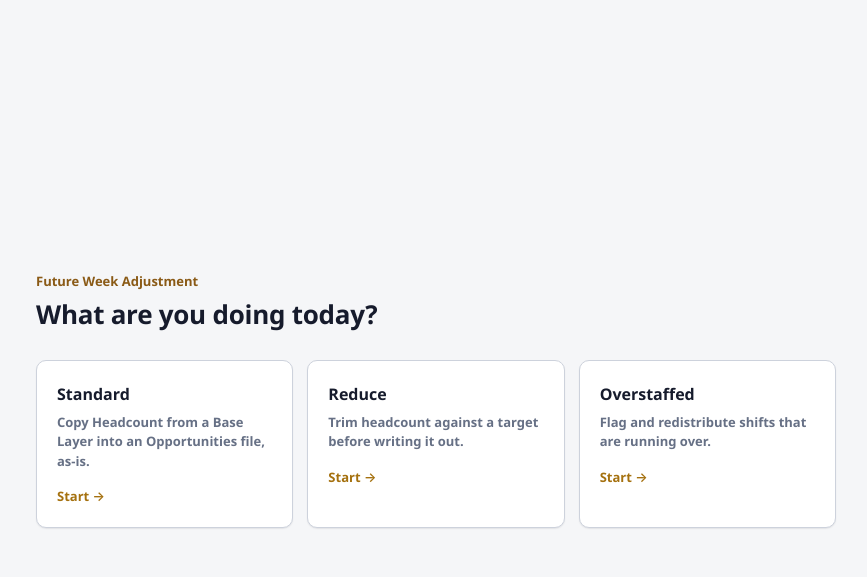
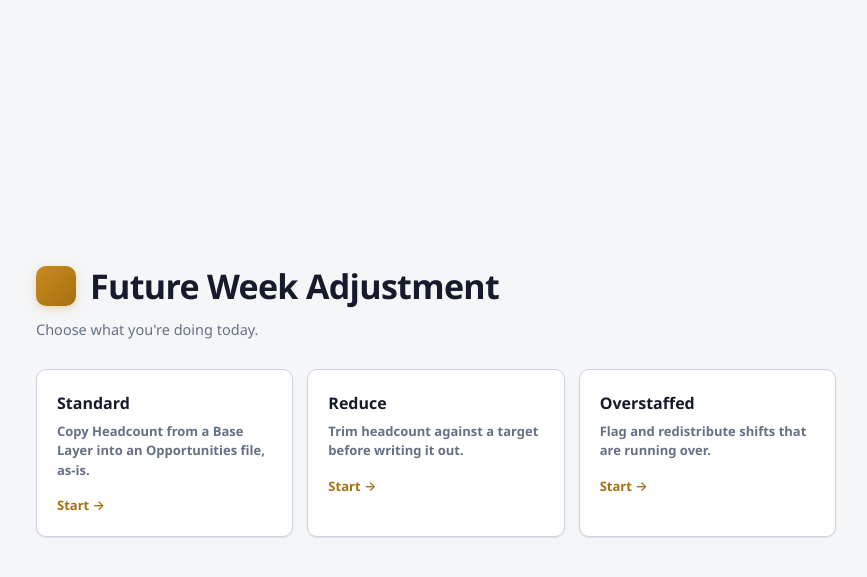
Before and after one commit to ankit15015/Future-Week-Adjustment, a Flask app: page / in a window 1280 px wide. Shown: the top 577 px of the page, without its empty margins (204-1071 px from the left). Run offline with Flask 3, Linux system fonts and the light colour scheme.

Commit message:
Polish mode-select screen
Drop the "What are you doing today?" heading, make "Future Week
Adjustment" the large title with a small brand mark, and add a
quieter one-line subtitle instead.

Co-Authored-By: Claude Sonnet 5 <noreply@anthropic.com>

```diff
--- a/static/style.css
+++ b/static/style.css
@@ -108,13 +108,27 @@ h1, h2, h3 { font-weight: 650; letter-spacing: -0.01em; }
   padding: 20px;
 }
 .mode-select-inner { text-align: left; max-width: 800px; width: 100%; }
-.mode-select-inner .eyebrow {
-  color: var(--accent-ink);
-  font-size: 13px;
-  font-weight: 600;
-  margin: 0 0 6px;
+.brand-row { display: flex; align-items: center; gap: 14px; margin-bottom: 10px; }
+.brand-mark {
+  width: 40px;
+  height: 40px;
+  flex-shrink: 0;
+  border-radius: 10px;
+  background: linear-gradient(135deg, var(--accent), var(--accent-strong));
+  box-shadow: 0 3px 10px rgba(201, 138, 31, 0.28);
 }
-.mode-select-inner h1 { font-size: 26px; margin: 0 0 28px; }
+.mode-select-inner h1 {
+  font-size: 34px;
+  font-weight: 700;
+  letter-spacing: -0.02em;
+  margin: 0;
+  color: var(--ink);
+}
+.mode-select-subtitle {
+  color: var(--muted);
+  font-size: 14.5px;
+  margin: 0 0 30px;
+}
 .mode-cards {
   display: grid;
   grid-template-columns: repeat(auto-fit, minmax(220px, 1fr));
--- a/templates/index.html
+++ b/templates/index.html
@@ -15,8 +15,11 @@
 
 <div id="mode-select" class="hidden">
   <div class="mode-select-inner">
-    <p class="eyebrow">Future Week Adjustment</p>
-    <h1>What are you doing today?</h1>
+    <div class="brand-row">
+      <span class="brand-mark"></span>
+      <h1>Future Week Adjustment</h1>
+    </div>
+    <p class="mode-select-subtitle">Choose what you're doing today.</p>
     <div class="mode-cards">
       <button class="mode-card is-live" data-mode="standard">
         <span class="mode-title">Standard</span>
```
